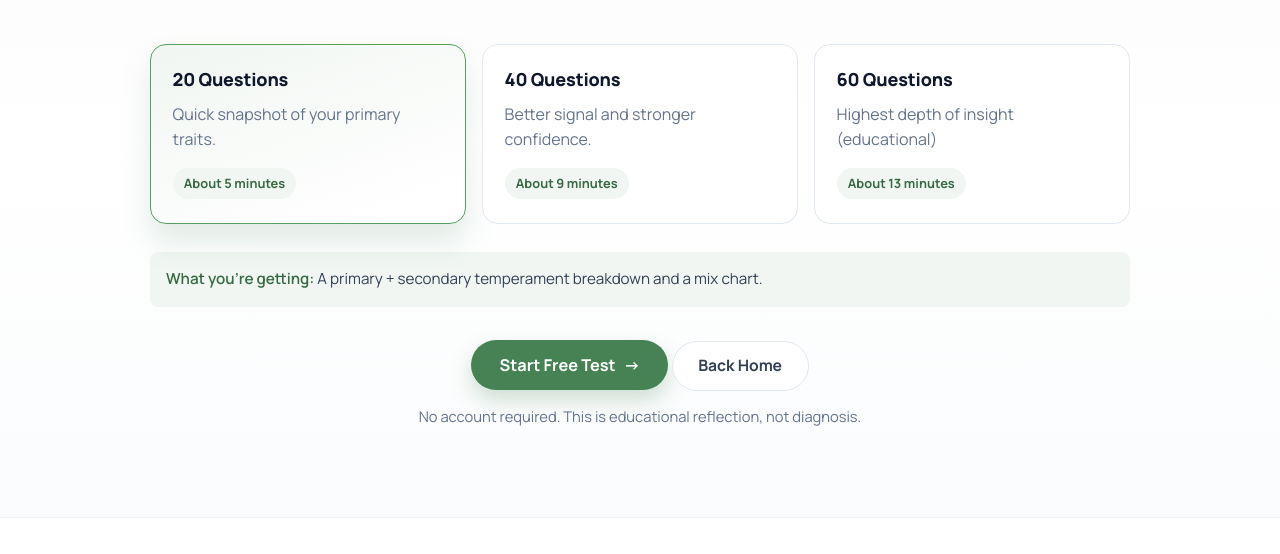
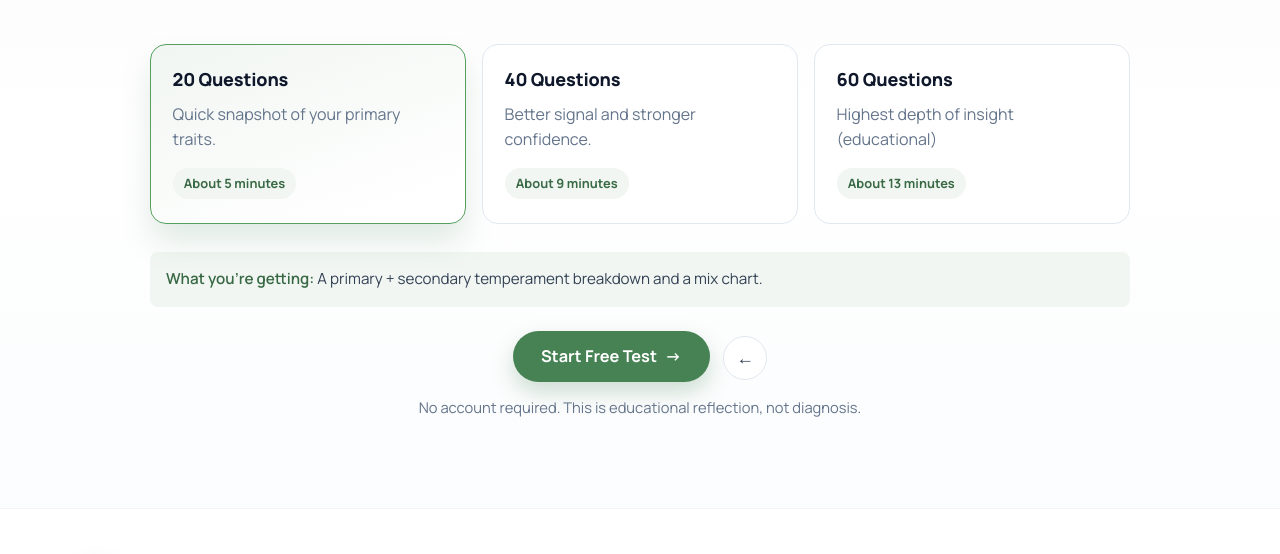
Before and after one commit to edwinidan/what_is_your_temperament, a website: page test-options.html in a window 1280 px wide. Shown: the part 224-778 px from the top of the page. Drawn offline with Linux system fonts and the light colour scheme.

Commit message:
Make back button circular icon on selection page

```diff
--- a/styles.css
+++ b/styles.css
@@ -862,7 +862,24 @@ main {
 }
 
 .back-home-btn {
-  margin-top: 0.6rem;
+  margin-top: 0;
+  margin-left: 0.65rem;
+  width: 44px;
+  height: 44px;
+  padding: 0;
+  border-radius: 50%;
+  display: inline-flex;
+  align-items: center;
+  justify-content: center;
+  font-size: 1.1rem;
+  line-height: 1;
+  transition: background-color 150ms ease, transform 150ms ease;
+  vertical-align: middle;
+}
+.back-home-btn:hover,
+.back-home-btn:focus-visible {
+  background: var(--gray-100);
+  transform: scale(1.04);
 }
 
 .quiz-stage,
--- a/test-options.html
+++ b/test-options.html
@@ -121,7 +121,9 @@
               Start Free Test
               <span aria-hidden="true">-></span>
             </button>
-            <a href="index.html" class="btn btn-outline back-home-btn">Back Home</a>
+            <a href="index.html" class="btn btn-outline back-home-btn" aria-label="Back Home">
+              <span aria-hidden="true">←</span>
+            </a>
             <p class="selection-note">
               No account required. This is educational reflection, not
               diagnosis.
```
